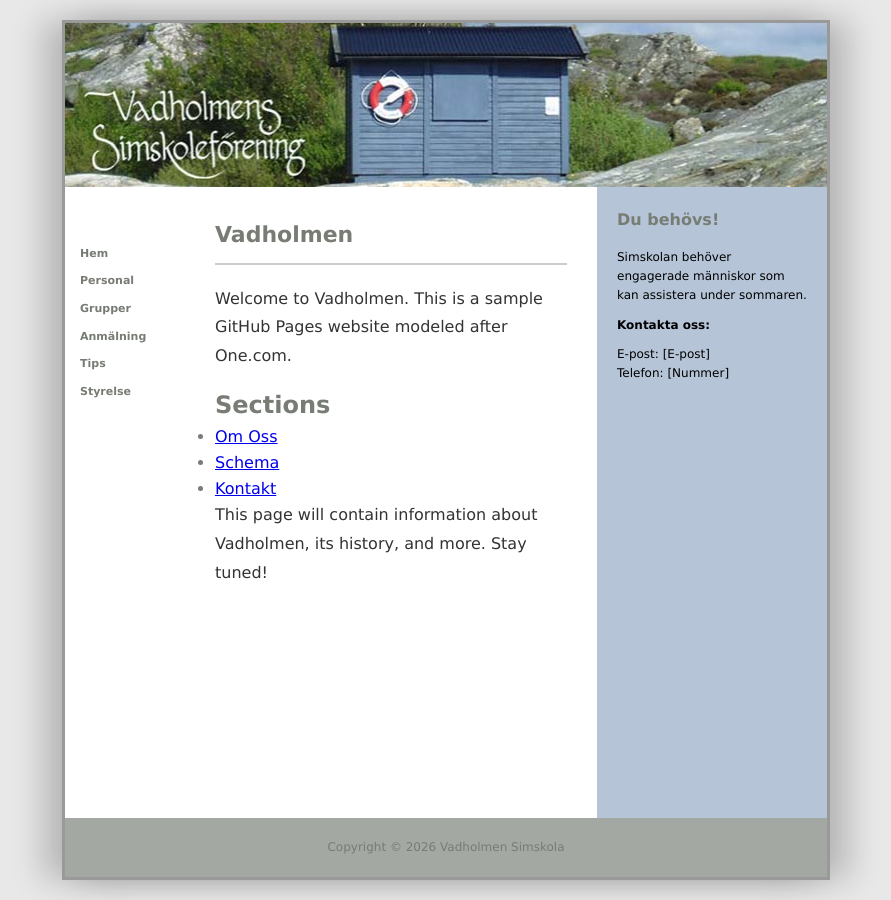
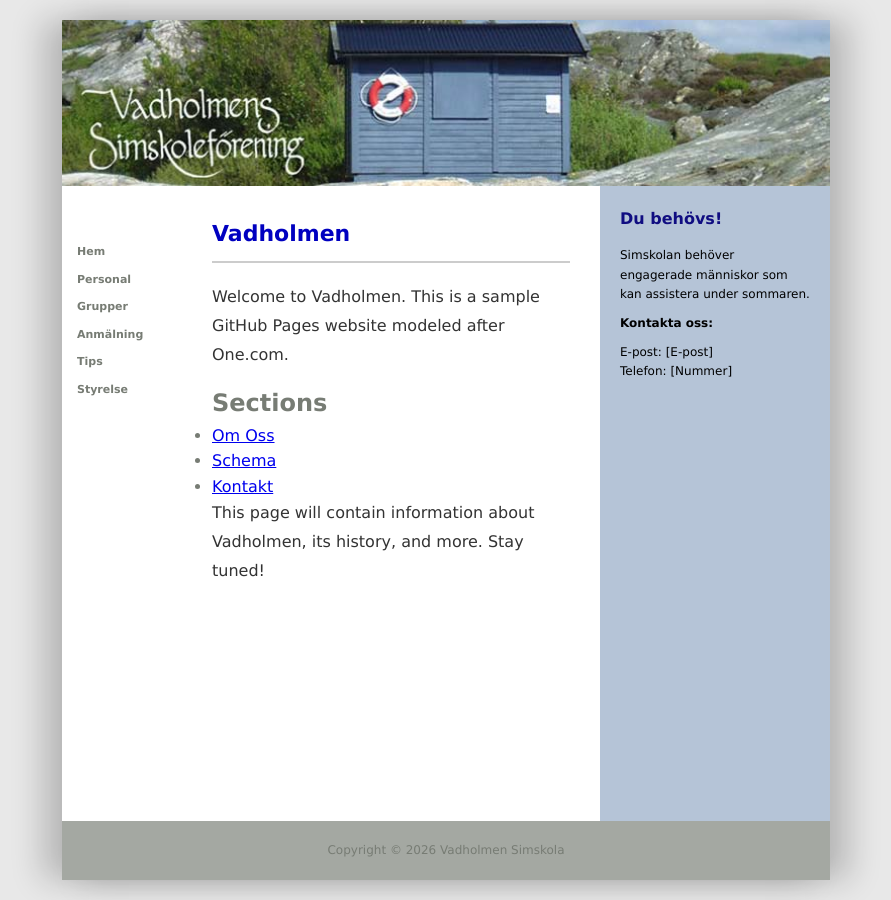
Before and after one commit to vadholmen/vadholmen, a Jekyll site: the page built from index.md, in a window 1280 px wide. Shown: the whole page, without its empty margins (194-1085 px from the left). Built offline with Jekyll 4.4.1, drawn with Linux system fonts in a browser that asks for light colours; our own code applies the rules of GitHub Pages for plain Markdown files.

Commit message:
färger o ram

```diff
--- a/assets/css/style.css
+++ b/assets/css/style.css
@@ -95,7 +95,6 @@ nav a:hover {
         width: 768px;
         margin: 0 auto;
         box-shadow: -20px 0 30px rgba(0,0,0,0.2), 20px 0 30px rgba(0,0,0,0.2);
-        border: 3px solid #999;
     }
 }
 
@@ -131,7 +130,7 @@ nav a:hover {
 }
 
 .content h1 {
-    color: #777c74;
+    color: #0000c0;
     font-size: 22px;
     font-weight: bold;
     margin-bottom: 20px;
@@ -154,7 +153,7 @@ nav a:hover {
 }
 
 .sidebar-right h3 {
-    color: #777c74;
+    color: #100d81;
     font-size: 16px;
     font-weight: bold;
     margin-bottom: 15px;
```
